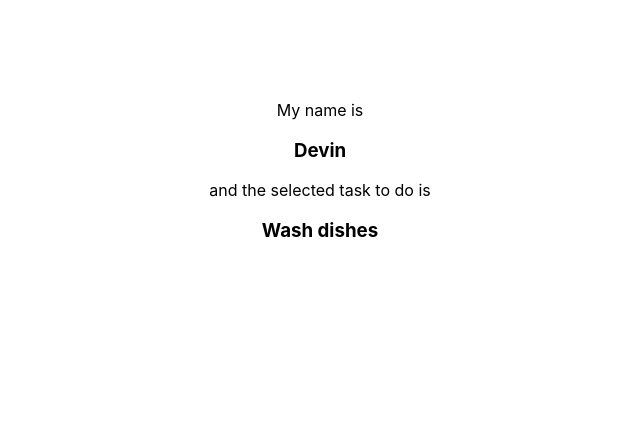
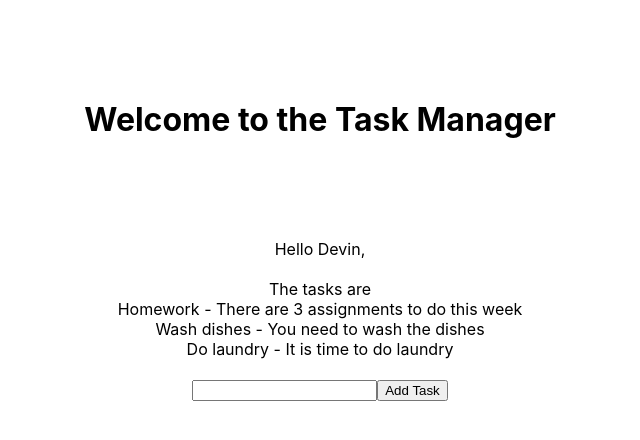
Before and after one commit to DevinBerens/Berens2_INF655, a React (Create React App) app: page / in a window 1280 px wide. Shown: the top 440 px of the page, without its empty margins (320-960 px from the left). Built offline with nearby package versions, Linux system fonts and the light colour scheme.

Commit message:
finished assignment 2

```diff
--- a/src/App.js
+++ b/src/App.js
@@ -1,37 +1,17 @@
 import './App.css';
+import React, {useState} from 'react';
+import TaskData from './components/TaskData'
+import Tasks from './components/Tasks';
 
 function App() {
-
-  let myName = 'Devin';
-
-  let toDoList = [
-    {
-      id: 1,
-      title: 'Homework',
-      description: 'There are 3 assignments to do this week'
-    },
-    {
-      id: 2,
-      title: 'Wash dishes',
-      description: 'You need to wash the dishes'
-    },
-    {
-      id: 3,
-      title: 'Do laundry',
-      description: 'It is time to do laundry'
-    }
-  ];
-
-  let generateTask = () => {
-    let num = Math.floor(Math.random() * (toDoList.length));
-    return toDoList[num].title;
-  }
+  let [taskList, setTaskList] = useState(TaskData);
 
   return (
     <div className="app">
-      My name is <h3>{myName}</h3> and the selected task to do is <h3>{generateTask()}</h3>
+      <h1>Welcome to the Task Manager</h1>
+      <Tasks taskList={taskList} setTaskList={setTaskList} />
     </div>
-  );
+  )
 }
 
 export default App;
--- /dev/null
+++ b/src/components/Task.js
@@ -0,0 +1,9 @@
+import React from 'react';
+
+export default function Task(props) {
+    return (
+        <div>
+            {props.title} {props.description && `- ${props.description}`}
+        </div>
+    )
+}
--- /dev/null
+++ b/src/components/TaskData.js
@@ -0,0 +1,19 @@
+const TaskData = [
+    {
+      id: 1,
+      title: 'Homework',
+      description: 'There are 3 assignments to do this week'
+    },
+    {
+      id: 2,
+      title: 'Wash dishes',
+      description: 'You need to wash the dishes'
+    },
+    {
+      id: 3,
+      title: 'Do laundry',
+      description: 'It is time to do laundry'
+    }
+];
+
+export default TaskData;
--- /dev/null
+++ b/src/components/TaskForm.js
@@ -0,0 +1,19 @@
+import React, {useState, useCallback} from 'react';
+
+let TaskForm = (props) => {
+    let [input, setInput] = useState('');
+
+    let addTask = useCallback(() => {
+        props.setTaskList([...props.taskList, {title: input}])
+        setInput('')
+    }, [input])
+
+    return (
+        <div>
+            <input value={input} onChange={(e) => {setInput(e.target.value)}} />
+            <button onClick={addTask}>Add Task</button>
+        </div>
+    )
+}
+
+export default TaskForm;
--- /dev/null
+++ b/src/components/Tasks.js
@@ -0,0 +1,26 @@
+import React, {useCallback, useState} from 'react';
+import Task from './Task';
+import TaskForm from './TaskForm';
+
+let Tasks = (props) => {
+
+
+    if (!props.taskList) {
+        return <div>No Tasks Available</div>
+    } else {
+        return (
+            <div className="app">
+              Hello Devin, <br /><br />
+              The tasks are
+              {props.taskList.map((task) => (
+                  <Task key={task.id || task.title} title={task.title} description={task.description} />
+              ))}
+              <br />
+              <div style={{ display: 'flex', justifyContent: 'center', width: '100%'}}>
+              <TaskForm taskList={props.taskList} setTaskList={props.setTaskList} />
+              </div>
+            </div>
+          );
+    }
+}
+export default Tasks;
```
Also changed, not shown: 1 other file (tests, documents, lock files or other folders).
